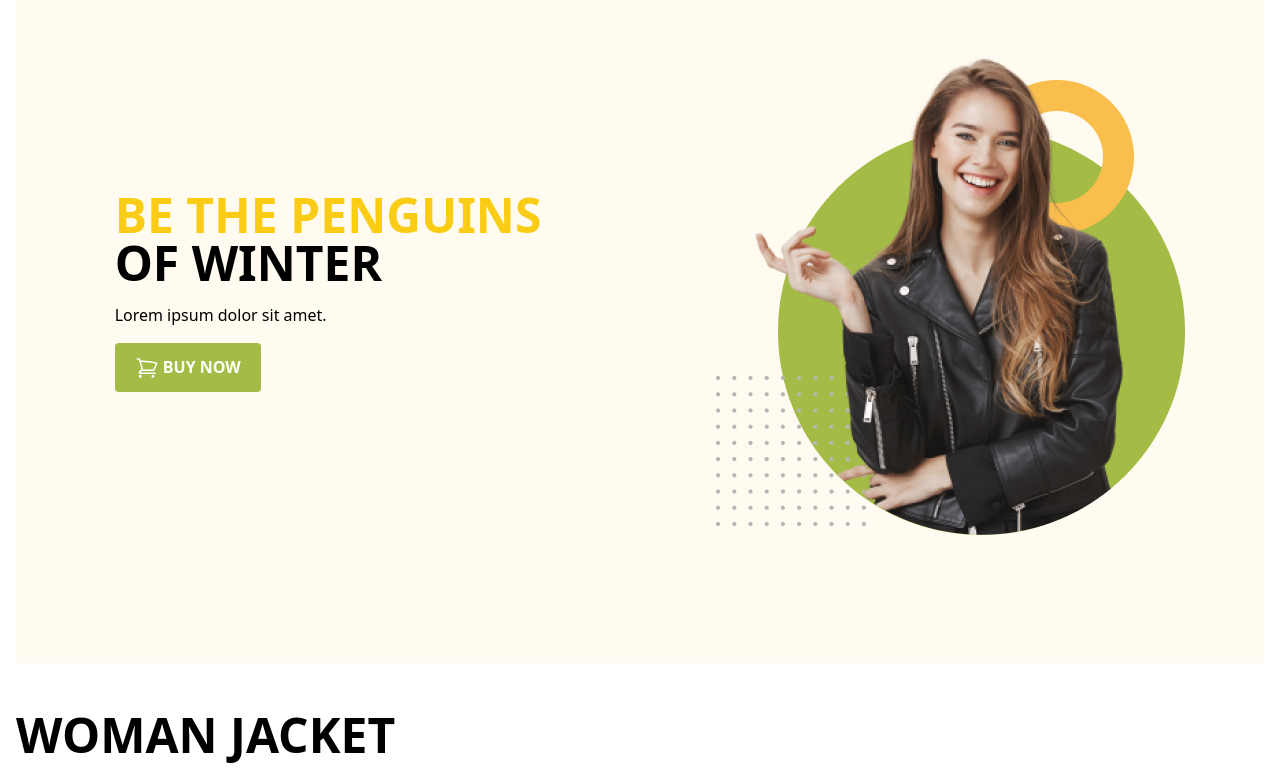
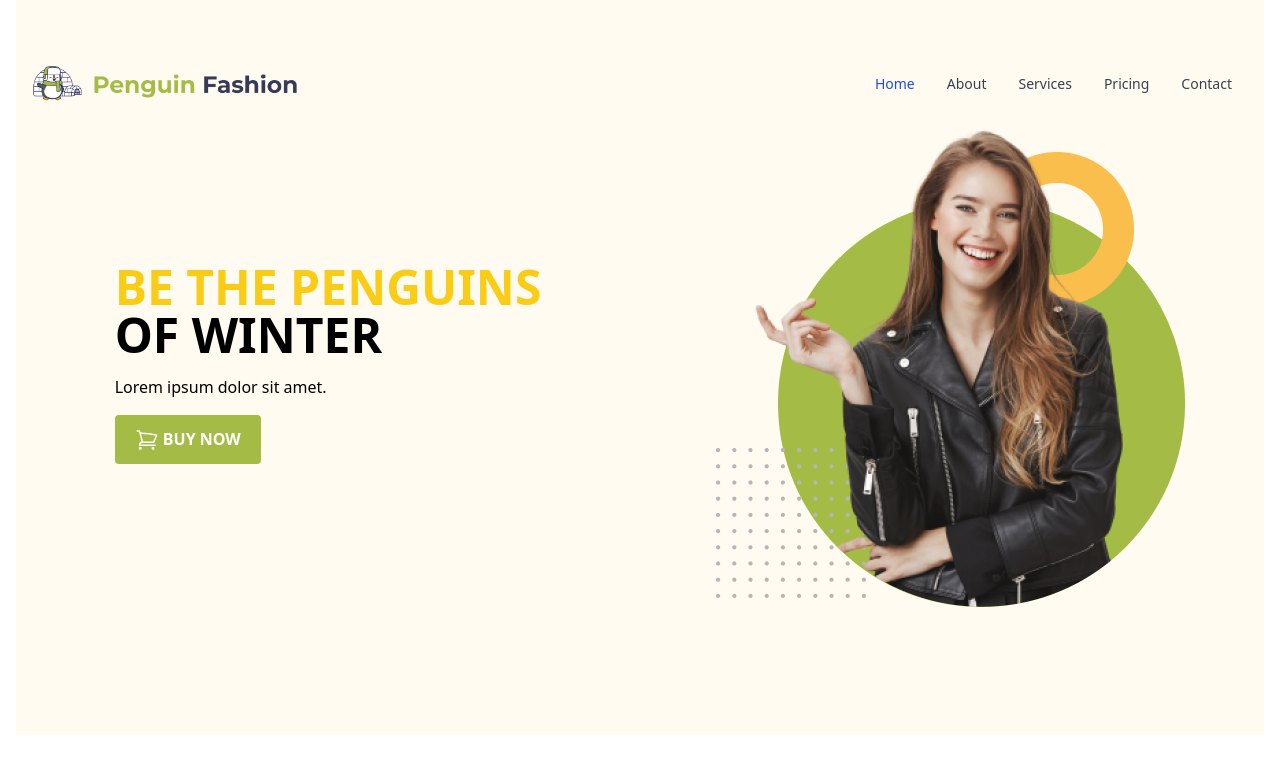
Before and after one commit to Jeweldas26/penguin-fashion-with-tailwind, a plain HTML site: page index.html in a window 1280 px wide. Shown: the top 780 px of the page. Drawn offline with nearby package versions, Linux system fonts and the light colour scheme.

Commit message:
navbar added

```diff
--- a/index.html
+++ b/index.html
@@ -26,6 +26,50 @@
 <body class="mx-2.5 md:mx-4">
   <!-- Top Banner Start -->
   <header class="bg-penguin pb-32 pt-12 mb-12">
+<!-- Navbar Start -->
+      <nav class="bg-penguin border-gray-200 px-2 sm:px-4 py-2.5 rounded">
+        <div class="container flex flex-wrap justify-between items-center mx-auto">
+          <a href="#" class="flex items-center">
+            <img src="images/logo.png" class="mr-3 h-6 sm:h-9" alt="Penguin design logo">
+          </a>
+          <button data-collapse-toggle="navbar-default" type="button"
+            class="inline-flex items-center p-2 ml-3 text-sm text-gray-500 rounded-lg md:hidden hover:bg-gray-100 focus:outline-none focus:ring-2 focus:ring-gray-200 dark:text-gray-400 dark:hover:bg-gray-700 dark:focus:ring-gray-600"aria-controls="navbar-default" aria-expanded="false">
+            <span class="sr-only">Open main menu</span>
+            <svg class="w-6 h-6" aria-hidden="true" fill="currentColor" viewBox="0 0 20 20"
+              xmlns="http://www.w3.org/2000/svg"><path fill-rule="evenodd" d="M3 5a1 1 0 011-1h12a1 1 0 110 2H4a1 1 0 01-1-1zM3 10a1 1 0 011-1h12a1 1 0 110 2H4a1 1 0 01-1-1zM3 15a1 1 0 011-1h12a1 1 0 110 2H4a1 1 0 01-1-1z"
+                clip-rule="evenodd"></path>
+            </svg>
+          </button>
+          <div class="hidden w-full md:block md:w-auto" id="navbar-default">
+            <ul
+              class="flex flex-col p-4 mt-4 bg-gray-50 rounded-lg border border-gray-100 md:flex-row md:space-x-8 md:mt-0 md:text-sm md:font-medium md:border-0 md:bg-penguin dark:border-gray-700">
+              <li>
+                <a href="#"
+                  class="block py-2 pr-4 pl-3 text-white bg-blue-700 rounded md:bg-transparent md:text-blue-700 md:p-0 dark:text-white"
+                  aria-current="page">Home</a>
+              </li>
+              <li>
+                <a href="#"
+                  class="block py-2 pr-4 pl-3 text-gray-700 rounded hover:bg-gray-100 md:hover:bg-transparent md:border-0 md:hover:text-blue-700 md:p-0 dark:text-gray-400 md:dark:hover:text-white dark:hover:bg-gray-700 dark:hover:text-white md:dark:hover:bg-transparent">About</a>
+              </li>
+              <li>
+                <a href="#"
+                  class="block py-2 pr-4 pl-3 text-gray-700 rounded hover:bg-gray-100 md:hover:bg-transparent md:border-0 md:hover:text-blue-700 md:p-0 dark:text-gray-400 md:dark:hover:text-white dark:hover:bg-gray-700 dark:hover:text-white md:dark:hover:bg-transparent">Services</a>
+              </li>
+              <li>
+                <a href="#"
+                  class="block py-2 pr-4 pl-3 text-gray-700 rounded hover:bg-gray-100 md:hover:bg-transparent md:border-0 md:hover:text-blue-700 md:p-0 dark:text-gray-400 md:dark:hover:text-white dark:hover:bg-gray-700 dark:hover:text-white md:dark:hover:bg-transparent">Pricing</a>
+              </li>
+              <li>
+                <a href="#"
+                  class="block py-2 pr-4 pl-3 text-gray-700 rounded hover:bg-gray-100 md:hover:bg-transparent md:border-0 md:hover:text-blue-700 md:p-0 dark:text-gray-400 md:dark:hover:text-white dark:hover:bg-gray-700 dark:hover:text-white md:dark:hover:bg-transparent">Contact</a>
+              </li>
+            </ul>
+          </div>
+        </div>
+      </nav>
+<!-- Navbar End -->
+
     <section class="container mx-auto grid lg:grid-cols-2 sm:grid-cols-1 md:grid-cols-2 gap-y-5">
       <div class="lg:flex items-center justify-center ">
         <div class="space-y-4">
```
